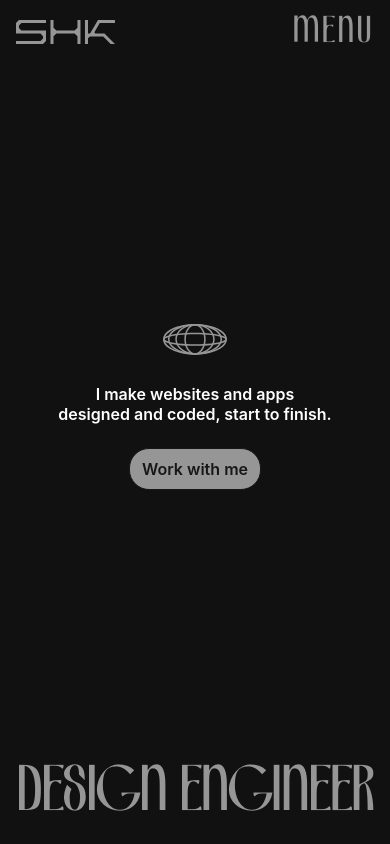
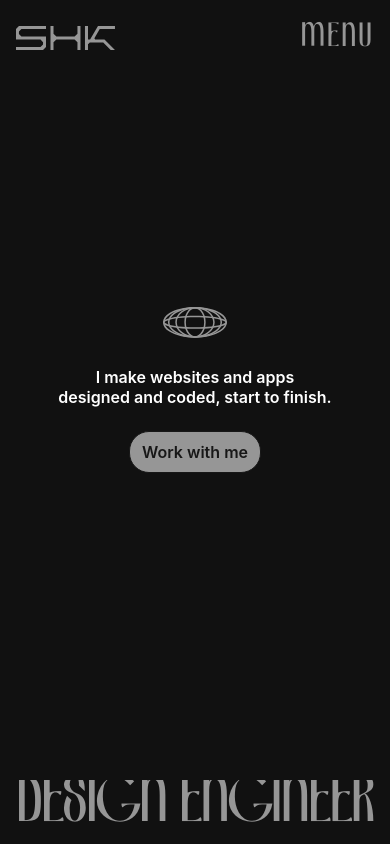
Before and after one commit to ShozabSHK10/Portfolio-Shozab-Sohail, a React (Vite) app: page / in a window 390 px wide. Built offline with nearby package versions, Linux system fonts and the light colour scheme; a web font is replaced by a local one.

Commit message:
made the navbar fixed

```diff
--- a/src/components/sections/About/About.css
+++ b/src/components/sections/About/About.css
@@ -3,7 +3,7 @@
     flex-direction: column;
     position: sticky;
     background: #262626;
-    padding: 5rem 3rem;
+    padding: 5rem 2rem;
     gap: clamp(2rem, 3vw, 5rem);
     z-index: 2;
 }
--- a/src/components/sections/Hero/Hero.css
+++ b/src/components/sections/Hero/Hero.css
@@ -4,7 +4,8 @@
   justify-content: flex-end;
   position: sticky;
   top: 0;
-  height: calc(100vh - 56px);
+  /* height: 100vh; */
+  height: 100svh;
   padding: 0rem 2rem 1rem;
   background: #111111;
   gap: 8rem;
@@ -40,15 +41,14 @@
   justify-content: center;
 }
 
-.hero-name{
-  overflow: hidden;
-  text-align: center;
-
+.hero-role{
+  /* overflow: hidden;  */
 }
 
-.my-name {
+.my-role {
   display: block;
   font-family: "Pavot-Bold";
+  text-align: center;
   white-space: nowrap;
   background: #969696;
   -webkit-background-clip: text;
--- a/src/components/sections/Hero/Hero.jsx
+++ b/src/components/sections/Hero/Hero.jsx
@@ -34,7 +34,7 @@ function Hero({ preloaderDone }) {
       );
 
       tlRef.current.from(
-        ".hero-name",
+        ".hero-role",
         {
           y: 40,
           opacity: 0,
@@ -68,8 +68,8 @@ function Hero({ preloaderDone }) {
         </div>
       </div>
 
-      <div className="hero-name" ref={containerRef}>
-        <span className="fit-text my-name">DESIGN ENGINEER</span>
+      <div className="hero-role" ref={containerRef}>
+        <span className="fit-text my-role">DESIGN ENGINEER</span>
       </div>
     </section>
   );
--- a/src/components/sections/NavBar/NavBar.css
+++ b/src/components/sections/NavBar/NavBar.css
@@ -1,15 +1,17 @@
-:root {
+/* :root {
   --navbar-height: 56px;
-}
+} */
 
 .navbar {
   display: flex;
   align-items: center;
   justify-content: space-between;
-  height: var(--navbar-height);
+  /* height: var(--navbar-height); */
+  background: transparent;
+  position: fixed;
+  top: 0;
+  left: 0;
   width: 100%;
-  background: #111111;
-  position: relative;
   z-index: 1000;
   padding: 1.5rem 2rem 0rem;
 }
@@ -80,9 +82,9 @@
   flex-direction: column;
   overflow: hidden;
   position: fixed;
-  top: var(--navbar-height);
+  top: 0;
   left: 0;
-  width: 100%;
+  right: 0;
   max-height: 0;
   opacity: 0;
   padding: 0;
@@ -95,9 +97,9 @@
 }
 
 .navbar-drawer.drawer-open {
-  max-height: calc(100dvh - var(--navbar-height));
-  height: calc(100dvh - var(--navbar-height));
-  padding: 4rem 1rem 1rem 1rem;
+  max-height: 100dvh;
+  height: 100dvh;
+  padding: 8rem 1rem 1rem;
   opacity: 1;
   justify-content: space-between;
 }
@@ -127,7 +129,7 @@
 
 @media (max-width: 900px) {
   .navbar{
-    padding: 1rem 1rem 0.5rem;
+    padding: 1rem 1rem 0rem;
   }
 
   .navbar-left{
@@ -146,7 +148,7 @@
   .navbar-hamburger {
     display: flex;
     font-family: "Pavot-Bold";
-    font-size: 2.5rem;
+    font-size: 2.25rem;
     color: #969696;
     letter-spacing: 0.06em;
     line-height: 1.2;
--- a/src/index.css
+++ b/src/index.css
@@ -27,4 +27,11 @@ html, body {
   font-family: "Inter", sans-serif;
   font-weight: 600;
   scroll-behavior: smooth;
+  -ms-overflow-style: none;
+  scrollbar-width: none;
 }
+
+html::-webkit-scrollbar,
+body::-webkit-scrollbar {
+  display: none;
+}
```
Also changed, not shown: 1 other file (tests, documents, lock files or other folders).
